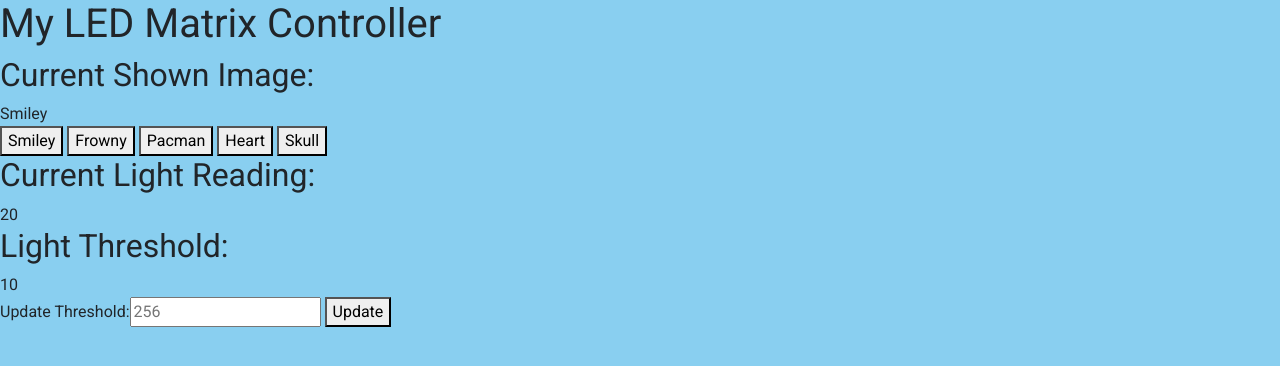
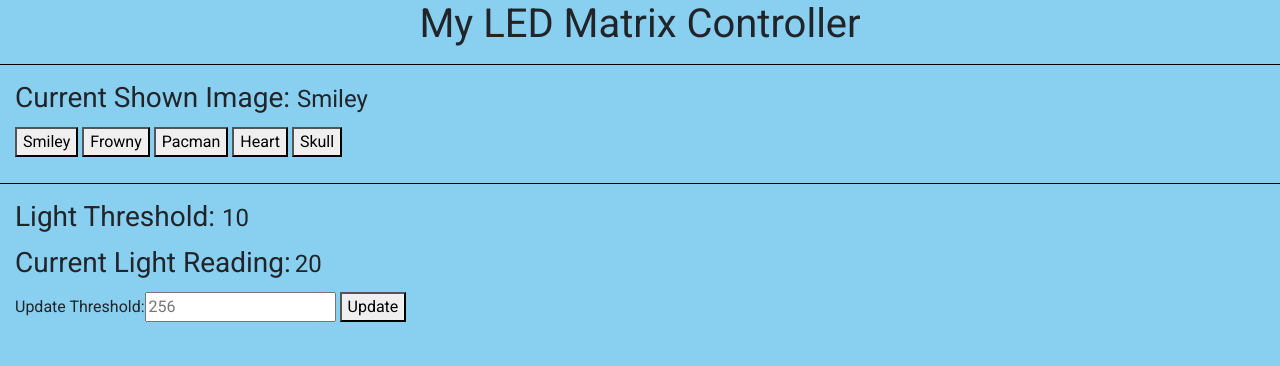
Before and after one commit to rhit-bryantlj/LED_Matrix, a plain HTML site: page webpage/public/index.html in a window 1280 px wide. Drawn offline with Linux system fonts and the light colour scheme.

```diff
--- a/webpage/public/index.html
+++ b/webpage/public/index.html
@@ -12,21 +12,31 @@
 
 <body>
     <h1>My LED Matrix Controller</h1>
-    <h2>Current Shown Image: </h2>
-    <div id="matrixImage">Smiley</div>
-    <div id="matrixButtonContainer">
+    <hr>
+    <div class="container">
+      <h3 style="display:inline;">Current Shown Image: </h3>
+      <div id="matrixImage" class="dataText" style="display:inline;">Smiley</div>
+    </div>
+    <div class="container">
       <button id = "smileyButton">Smiley</button>
       <button id = "frownyButton">Frowny</button>
       <button id = "pacmanButton">Pacman</button>
       <button id = "heartButton">Heart</button>
       <button id = "skullButton">Skull</button>
     </div>
-    <h2>Current Light Reading:</h2>
-    <div id="lightReadingNum">20</div>
-    <h2>Light Threshold: </h2>
-    <div id="lightThresholdVal">10</div>
-    <label> Update Threshold: </label><input id="thresholdUpdateInput" type="text" placeholder="256" value="">
-    <button id = "thresholdUpdateButton">Update</button>
+    <hr>
+    <div class="container">
+      <h3 style="display:inline;">Light Threshold: </h3>
+      <div id="lightThresholdVal" class="dataText" style="display:inline;">10</div>
+    </div>
+    <div class="container">
+      <h3 style="display:inline;">Current Light Reading:</h3>
+      <div id="lightReadingNum" class="dataText" style="display:inline;">20</div>
+    </div>
+    <div class="container">
+      <label> Update Threshold: </label><input id="thresholdInput" type="text" placeholder="256" value="">
+      <button id = "thresholdUpdateButton">Update</button>
+    </div>
 
   <script src="scripts/jquery.min.js"></script>
   <script src="scripts/popper.js"></script>
--- a/webpage/public/scripts/main.js
+++ b/webpage/public/scripts/main.js
@@ -0,0 +1,47 @@
+var imageText = "";
+var curentLight = 0;
+
+function main(){
+    console.log("Ready");
+
+    document.querySelector("#smileyButton").onclick = (event) =>{
+        console.log("publish smiley")
+        imageText = "Smiley";
+        updateImageText();
+    };
+
+    document.querySelector("#frownyButton").onclick = (event) =>{
+        console.log("publish frowny")
+        imageText = "Frowny";
+        updateImageText();
+    };
+
+    document.querySelector("#pacmanButton").onclick = (event) =>{
+        console.log("publish pacman")
+        imageText = "Pacman";
+        updateImageText();
+    };
+
+    document.querySelector("#heartButton").onclick = (event) =>{
+        console.log("publish heart")
+        imageText = "Heart";
+        updateImageText();
+    };
+
+    document.querySelector("#skullButton").onclick = (event) =>{
+        console.log("publish skull")
+        imageText = "Skull";
+        updateImageText();
+    };
+
+    document.querySelector("#thresholdUpdateButton").onclick = (event) =>{
+        let thresholdNum = document.querySelector("#thresholdInput").value;
+        document.querySelector("#lightThresholdVal").innerHTML = thresholdNum;
+    };
+}
+
+function updateImageText(){
+    document.querySelector("#matrixImage").innerHTML = imageText;
+}
+
+main();
--- a/webpage/public/styles/main.css
+++ b/webpage/public/styles/main.css
@@ -1,3 +1,21 @@
-body{
+body {
     background-color: #89CFF0;
 }
+
+h1 {
+    text-align: center;
+}
+
+hr {
+    background-color: black;
+}
+
+.container {
+    padding-bottom: 10px;
+    text-align: left;
+    margin: 0;
+}
+
+.dataText {
+    font-size: 1.5em;
+}
```
Also changed, not shown: 2 other files.
